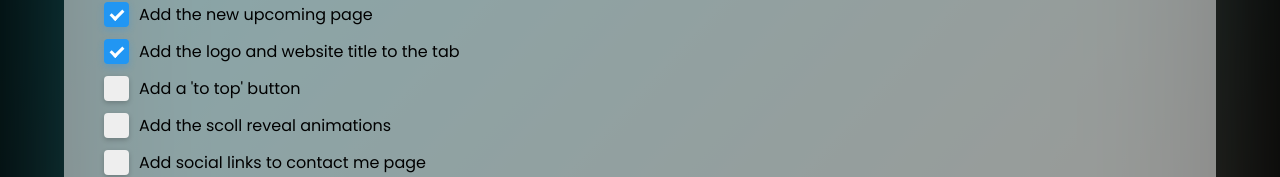
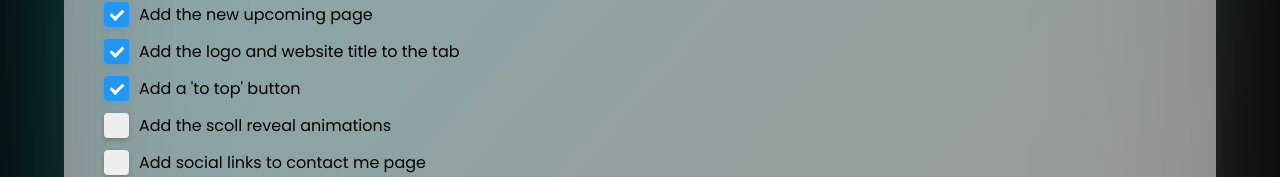
Before and after one commit to HazzaMore/hazzamore.github.io, a React (Create React App) app: page /upcoming in a window 1280 px wide. Shown: the part 290-467 px from the top of the page. Built offline with nearby package versions, Linux system fonts and the light colour scheme.

Commit message:
Small changes

```diff
--- a/package.json
+++ b/package.json
@@ -17,6 +17,7 @@
     "react-scripts": "5.0.1",
     "react-toastify": "^10.0.6",
     "reactjs-popup": "^2.0.6",
+    "save": "^2.9.0",
     "styled-components": "^6.1.13",
     "typescript": "^4.9.5",
     "web-vitals": "^2.1.4"
@@ -48,6 +49,7 @@
     ]
   },
   "devDependencies": {
+    "@types/aos": "^3.0.7",
     "gh-pages": "^6.2.0"
   }
 }
--- a/src/pages/Upcoming/upcoming.tsx
+++ b/src/pages/Upcoming/upcoming.tsx
@@ -16,7 +16,7 @@ const Upcoming = () => {
           <div className="checkbox_container">
             <Checkbox completed={true} content="Add the new upcoming page"/>
             <Checkbox completed={true} content="Add the logo and website title to the tab"/>
-            <Checkbox completed={false} content="Add a 'to top' button"/>
+            <Checkbox completed={true} content="Add a 'to top' button"/>
             <Checkbox completed={false} content="Add the scoll reveal animations"/>
             <Checkbox completed={false} content="Add social links to contact me page"/>
 
```
Also changed, not shown: 2 other files (tests, documents, lock files or other folders).
